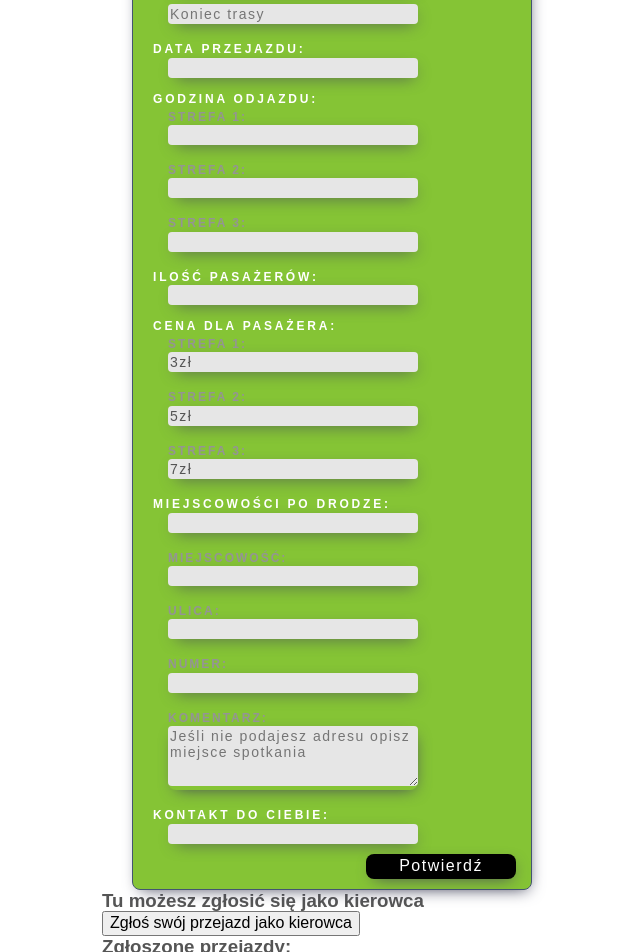
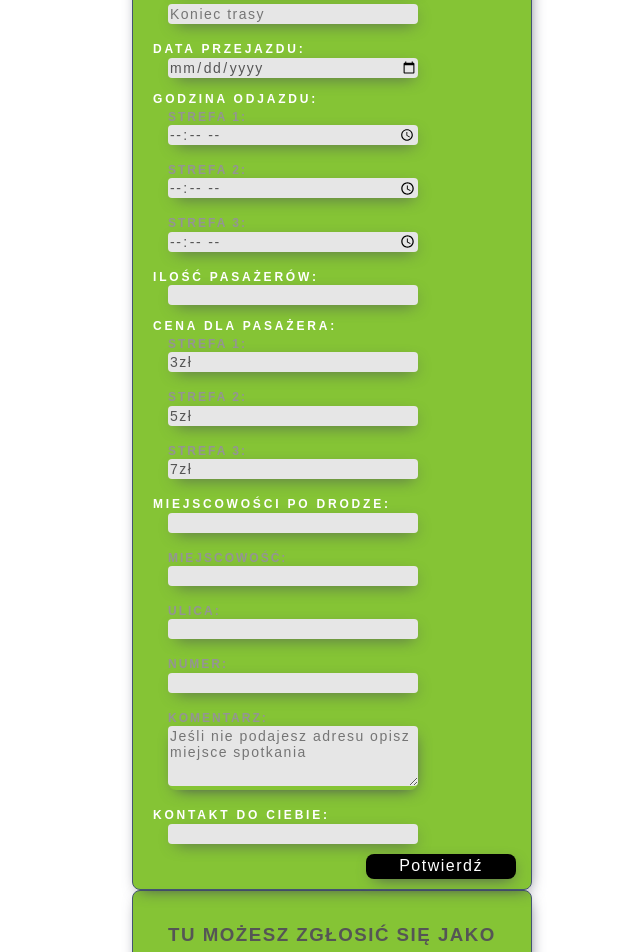
Before and after one commit to 831230/leroy-merlin-js-03-op-db, a plain HTML site: page driver.html in a window 1280 px wide. Shown: the part 80-1032 px from the top of the page, without its empty margins (308-948 px from the left). Drawn offline with nearby package versions, Linux system fonts and the light colour scheme; a script that the page names is missing; a web font is replaced by a local one.

Commit message:
scss modal and header in driver

```diff
--- a/driver.html
+++ b/driver.html
@@ -39,28 +39,28 @@
           <label for="form-driver__data" class="form-driver__data-label">
             <span class="form-driver__title">Data przejazdu&#58;</span>
             <div class="form-driver__input-space">
-              <input id="form-driver__data" type="text" class="form-driver__input"></div>
+              <input id="form-driver__data" type="date" class="form-driver__input"></div>
           </label>
           <label for="form-driver__time-zone1" class="form-driver__time-label">
             <p class="form-driver__title">Godzina odjazdu&#58;</p>
             <span class="form-driver__subtitle">Strefa 1&#58;</span>
             <div class="form-driver__input-space">
-              <input id="form-driver__time-zone1" type="text" class="form-driver__input"></div>
+              <input id="form-driver__time-zone1" type="time" class="form-driver__input"></div>
           </label>
           <label for="form-driver__time-zone1" class="form-driver__time-label">
             <span class="form-driver__subtitle">Strefa 2&#58;</span>
             <div class="form-driver__input-space">
-              <input id="form-driver__time-zone1" type="text" class="form-driver__input"></div>
+              <input id="form-driver__time-zone1" type="time" class="form-driver__input"></div>
           </label>
           <label for="form-driver__time-zone1" class="form-driver__time-label">
             <span class="form-driver__subtitle">Strefa 3&#58;</span>
             <div class="form-driver__input-space">
-              <input id="form-driver__time-zone1" type="text" class="form-driver__input"></div>
+              <input id="form-driver__time-zone1" type="time" class="form-driver__input"></div>
           </label>
           <label for="form-driver__passengers" class="form-driver__passengers-label">
             <span class="form-driver__title">Ilość pasażerów&#58;</span>
             <div class="form-driver__input-space">
-              <input id="form-driver__passengers" type="text" class="form-driver__input"></div>
+              <input id="form-driver__passengers" type="number" class="form-driver__input"></div>
           </label>
           <label for="form-driver__price-zone1" class="form-driver__price-label">
             <p class="form-driver__title">Cena dla pasażera&#58;</p>
@@ -137,8 +137,8 @@
     <section class="driver">
       <div class="container">
         <h3 class="driver__header">Tu możesz zgłosić się jako kierowca</h3>
-        <button class="driver__btn" register-driver-open>
-          <span class="driver__btn-title">Zgłoś swój przejazd jako kierowca</span>
+        <button class="button-small driver__btn" register-driver-open>
+          <span class="btn-small-title driver__btn-title">Zgłoś swój przejazd jako kierowca</span>
         </button>
       </div>
     </section>
--- /dev/null
+++ b/sass/layout/driver/_driver-header.scss
@@ -0,0 +1,3 @@
+.driver .container {
+  @include box;
+}
--- a/sass/main.scss
+++ b/sass/main.scss
@@ -14,8 +14,10 @@
 @import "./layout/home/report-space";
 @import "./layout/home/footer";
 @import "./layout/driver/modal-form-driver";
+@import "./layout/driver/driver-header";
 
 @import "./pages/index/login-header";
 @import "./pages/home/hero-headers";
 @import "./pages/home/aboute";
 @import "./pages/home/footer-content";
+@import "./pages/driver/driver-header";
--- /dev/null
+++ b/sass/pages/driver/_driver-header.scss
@@ -0,0 +1,15 @@
+.driver__btn {
+  width: 300px;
+}
+
+.driver__btn-title {
+  letter-spacing: 1.5px;
+  text-transform: uppercase;
+  font-size: 12px;
+  font-weight: 600;
+}
+
+.driver__header {
+  @include headers-h3;
+  line-height: 1.5;
+}
```
Also changed, not shown: css/main.css, css/main.min.css, 2 other files.
